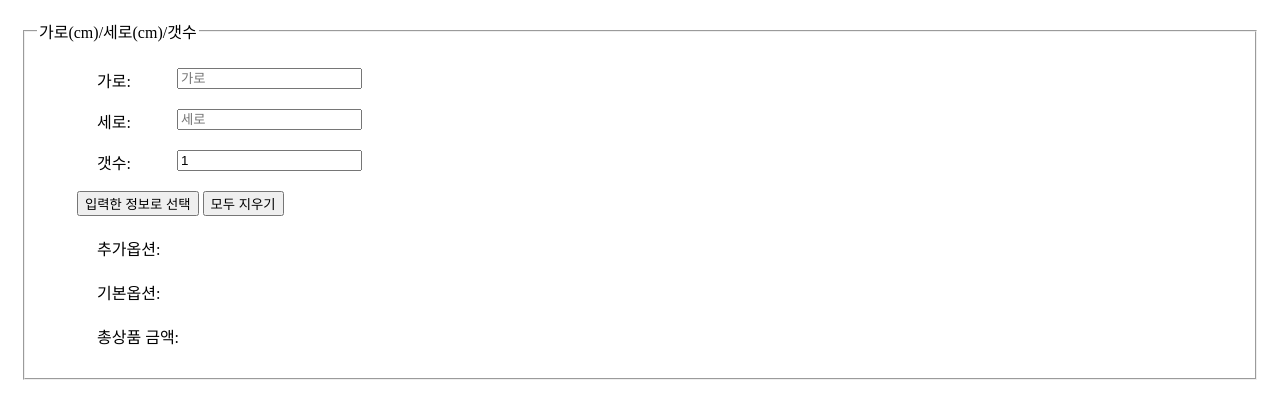
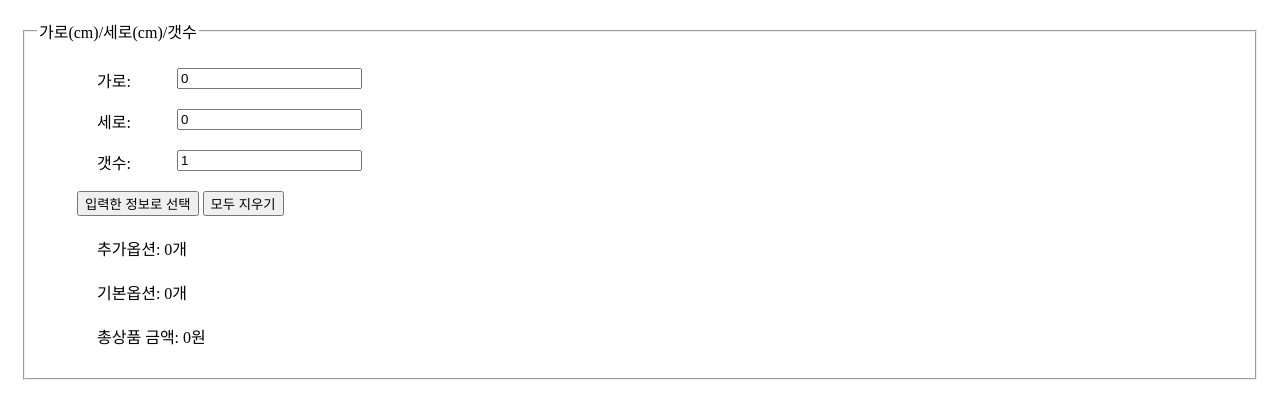
Before and after one commit to yollo0409/yollo, a plain HTML site: page EstimateMiniCurtain.html in a window 1280 px wide. Shown: the part 70-488 px from the top of the page. Drawn offline with Linux system fonts and the light colour scheme.

Commit message:
change text

```diff
--- a/EstimateMiniCurtain.html
+++ b/EstimateMiniCurtain.html
@@ -90,15 +90,15 @@
             <fieldset>
                 <legend>가로(cm)/세로(cm)/갯수</legend>
                 <ul>
-                    <li> <label for ="width">가로: </label><input type="number" id="width"  placeholder="가로" max="100"></li>
-                    <li> <label for ="height">세로: </label><input type="number" id="height" placeholder="세로" max="100" required></li>
+                    <li> <label for ="width">가로: </label><input type="number" id="width"  value="0" max="100"></li>
+                    <li> <label for ="height">세로: </label><input type="number" id="height" value="0" max="100" required></li>
                     <li><label for ="number">갯수: </label><input type="number" id="number" value="1" min="1" placeholder="갯수"><br></li>
                     <input type="button"  id="select" value="입력한 정보로 선택">
                     <input type="button"  id="deleteAll" value="모두 지우기">
 
-                   <li>추가옵션:  <span id="addtionalOption"></span></li>
-                   <li>기본옵션:<span id="basicOption"></span></li>
-                   <li>총상품 금액:<span id="totalPrice"></span></li>
+                   <li>추가옵션:  <span id="addtionalOption">0개</span></li>
+                   <li>기본옵션:<span id="basicOption"> 0개</span></li>
+                   <li>총상품 금액:<span id="totalPrice"> 0원</span></li>
 
             </fieldset>
         </form>
```
